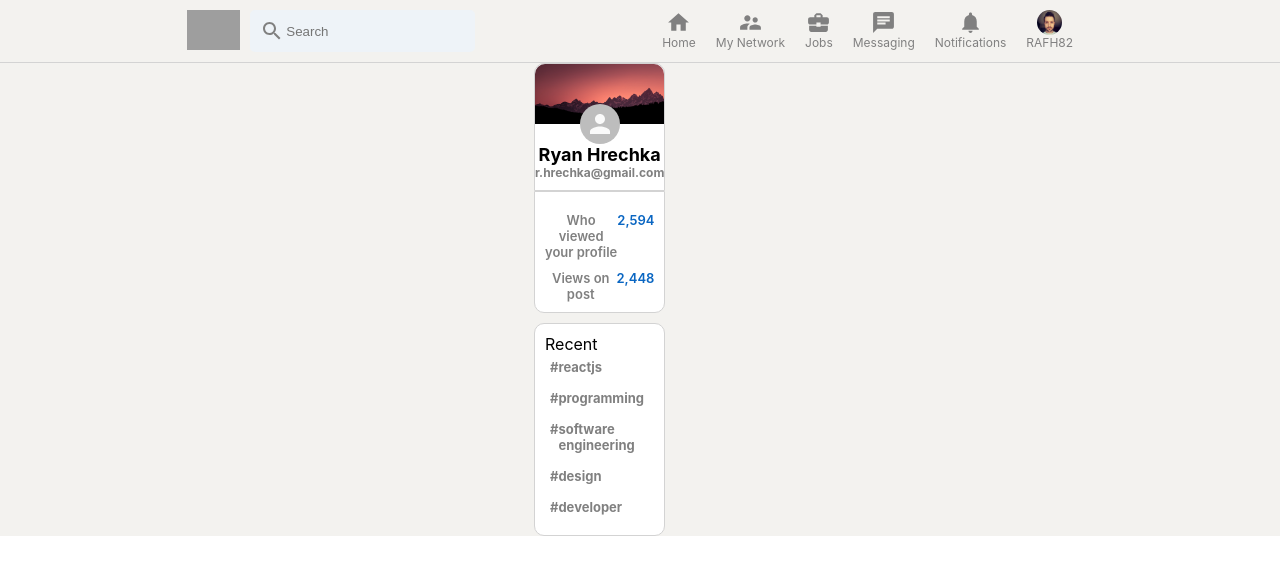
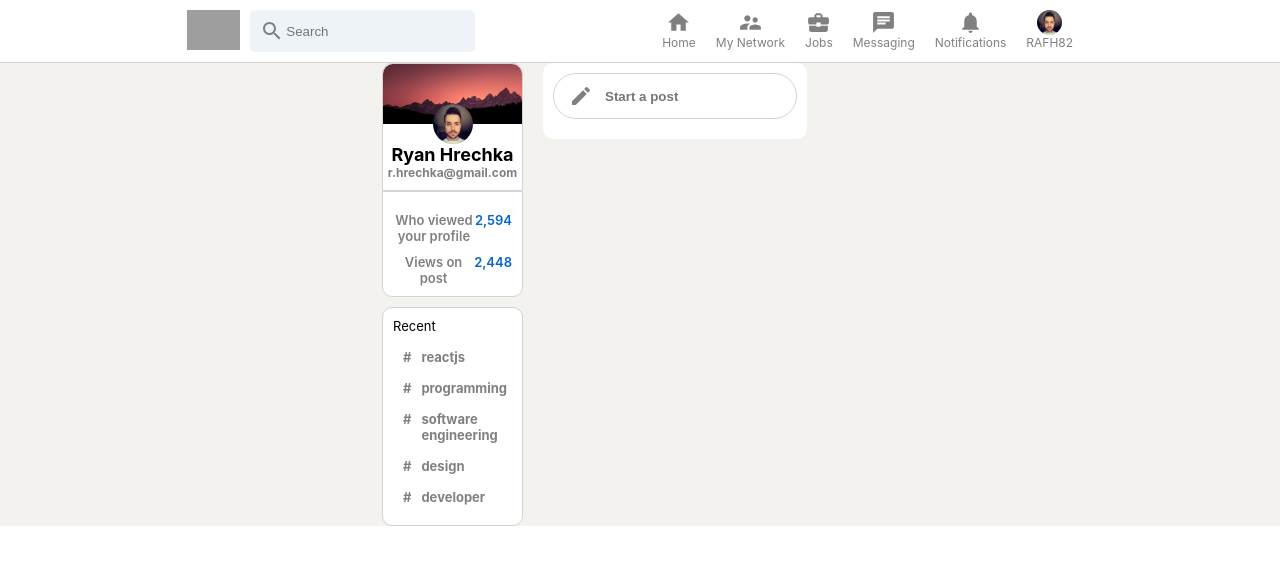
Before and after one commit to RAFH82/linkedin-clone, a React (Create React App) app: page / in a window 1280 px wide. Shown: the top 574 px of the page. Built offline with nearby package versions, Linux system fonts and the light colour scheme; grey boxes are pictures that could not be loaded.

Commit message:
Starting feed container

```diff
--- a/src/App.js
+++ b/src/App.js
@@ -2,6 +2,7 @@
 import "./App.css";
 import Header from "./Header.js";
 import Sidebar from "./Sidebar";
+import Feed from "./Feed";
 
 function App() {
 	return (
@@ -9,10 +10,9 @@
 			<Header />
 			<div className="app__body">
 				<Sidebar />
+				<Feed />
+				{/* widgets */}
 			</div>
-			{/* sidebar */}
-			{/* feed */}
-			{/* widgets */}
 		</div>
 	);
 }
--- /dev/null
+++ b/src/Feed.css
@@ -0,0 +1,46 @@
+.feed {
+	flex: 0.6;
+	margin: 0 20px;
+}
+
+.feed__inputContainer {
+	background-color: #fff;
+	padding: 10px;
+	padding-bottom: 20px;
+	border-radius: 10px;
+	margin-bottom: 20px;
+}
+
+.feed__input {
+	border: 1px solid lightgray;
+	border-radius: 30px;
+	display: flex;
+	padding: 10px;
+	color: gray;
+	padding-left: 15px;
+}
+
+.feed__input:hover {
+	background-color: #f3f2ef;
+}
+
+.feed__input:hover > form > input {
+	background-color: #f3f2ef;
+}
+
+.feed__input > form {
+	display: flex;
+	width: 100%;
+}
+
+.feed__input > form > input {
+	border: none;
+	flex: 1;
+	margin-left: 10px;
+	outline-width: 0;
+	font-weight: 600;
+}
+
+.feed__input > form > button {
+	display: none;
+}
--- /dev/null
+++ b/src/Feed.js
@@ -0,0 +1,26 @@
+import { createSvgIcon } from "@material-ui/core";
+import React from "react";
+import "./Feed.css";
+import CreateIcon from "@material-ui/icons/Create";
+
+function Feed() {
+	return (
+		<div className="feed">
+			<div className="feed__inputContainer">
+				<div className="feed__input">
+					<CreateIcon />
+					<form>
+						<input
+							className="input__field"
+							type="text"
+							placeholder="Start a post"
+						/>
+						<button type="submit">Send</button>
+					</form>
+				</div>
+			</div>
+		</div>
+	);
+}
+
+export default Feed;
--- a/src/Header.css
+++ b/src/Header.css
@@ -8,6 +8,7 @@
 	padding-top: 10px;
 	padding-bottom: 10px;
 	width: 100%;
+	background-color: white;
 }
 
 .header__left {
--- a/src/Sidebar.css
+++ b/src/Sidebar.css
@@ -75,6 +75,11 @@
 	margin-top: 10px;
 }
 
+.sidebar__bottom > p {
+	font-size: 13px;
+	padding-bottom: 10px;
+}
+
 .sidebar__recentItem {
 	display: flex;
 	font-size: 13px;
@@ -91,3 +96,8 @@
 	cursor: pointer;
 	color: black;
 }
+
+.sidebar__hash {
+	margin-right: 10px;
+	margin-left: 5px;
+}
--- a/src/Sidebar.js
+++ b/src/Sidebar.js
@@ -3,6 +3,9 @@
 
 // Avatar Background
 import avatarBackground from "./imgs/04180_grandtetonsunset_3360x2100.jpg";
+
+// Avatar IMG
+import avatar from "./imgs/IMG_20200906_155216_621.jpg";
 
 // Material UI
 import { Avatar } from "@material-ui/core";
@@ -18,7 +21,7 @@
 		<div className="sidebar">
 			<div className="sidebar__top">
 				<img src={avatarBackground} alt="avatar background" />
-				<Avatar className="sidebar__avatar" />
+				<Avatar className="sidebar__avatar" src={avatar} />
 				<h2>Ryan Hrechka</h2>
 				<h4>r.hrechka@gmail.com</h4>
 			</div>
```
Also changed, not shown: 1 other file (tests, documents, lock files or other folders).
